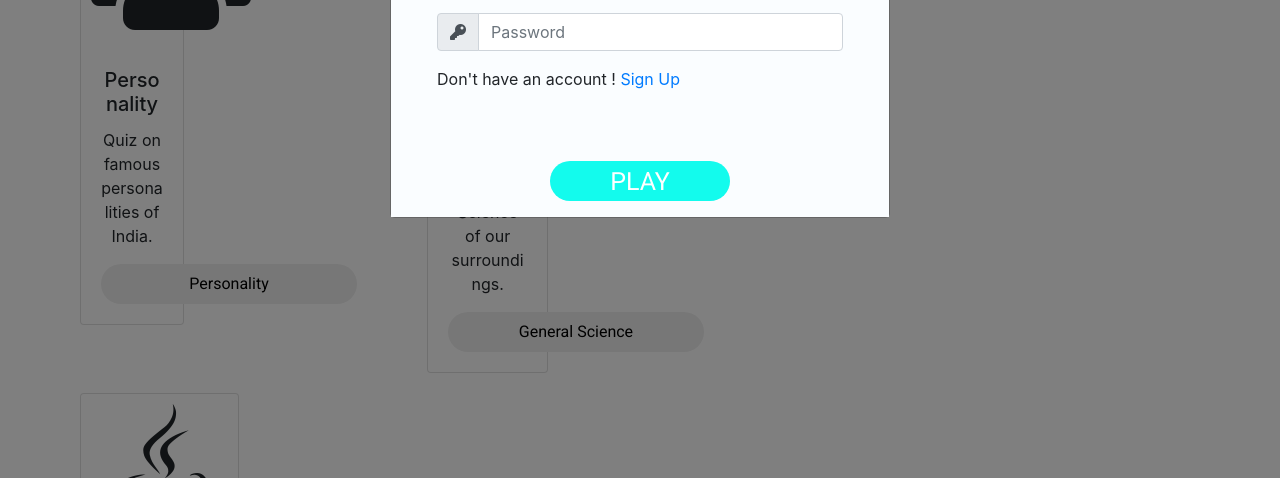
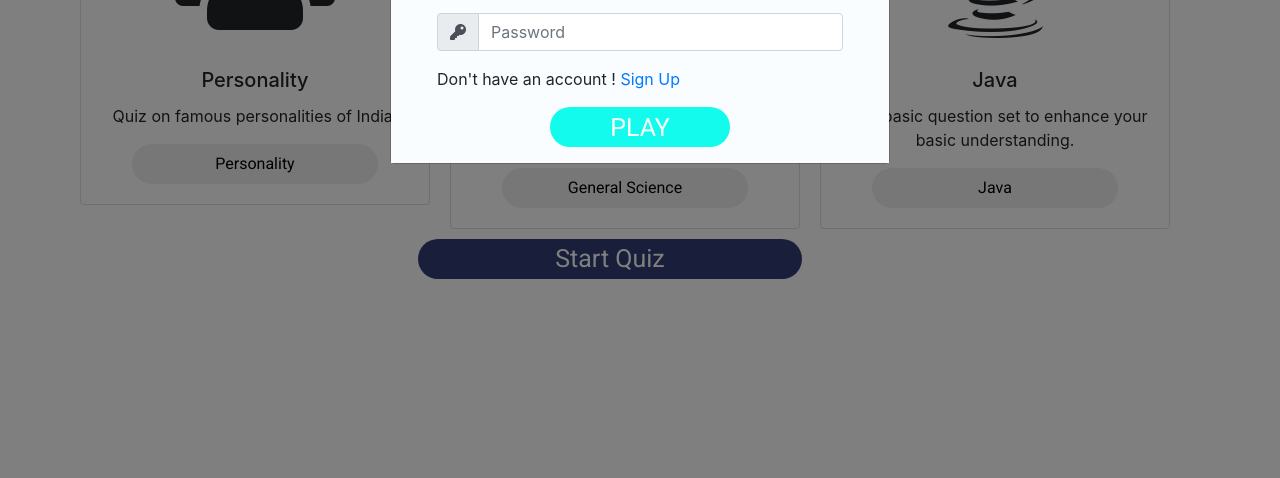
Before and after one commit to DebarunMitra/QuizOnUsingMEN, a website: page index.html in a window 1280 px wide. Shown: the part 322-800 px from the top of the page. Drawn offline with nearby package versions, Linux system fonts and the light colour scheme.

Commit message:
Update style.css

```diff
--- a/css/style.css
+++ b/css/style.css
@@ -60,6 +60,7 @@ objective: Create a quiz application */
   border-radius: 23px;
 }
 .start-btn{
+  margin-left: 30%;
   border: none;
   background:#323D74;
   outline: none;
@@ -73,12 +74,14 @@ objective: Create a quiz application */
   border-width: 3px;
   border-radius: 23px;
 }
+.cardRow{
+}
 .topic{
     border: none;
     font-weight:normal;
     font-family: 'Roboto', sans-serif;
     color: black;
-    width: 20vw;
+    width: 80%;
     height: 40px;
     outline: none !important;
     border-color:gray;
@@ -86,7 +89,7 @@ objective: Create a quiz application */
     border-radius: 23px;
 }
 .card{
-  width: 30%;
+  width: 350px;
   text-align: center;
   margin: 10px;
 }
@@ -98,7 +101,7 @@ objective: Create a quiz application */
 {
   border: none;
   color: white;
-  margin-top: 30%;
+  margin-top: 0%;
   background: #13FBED;
   border-radius: 43px;
   align-content: center;
```
